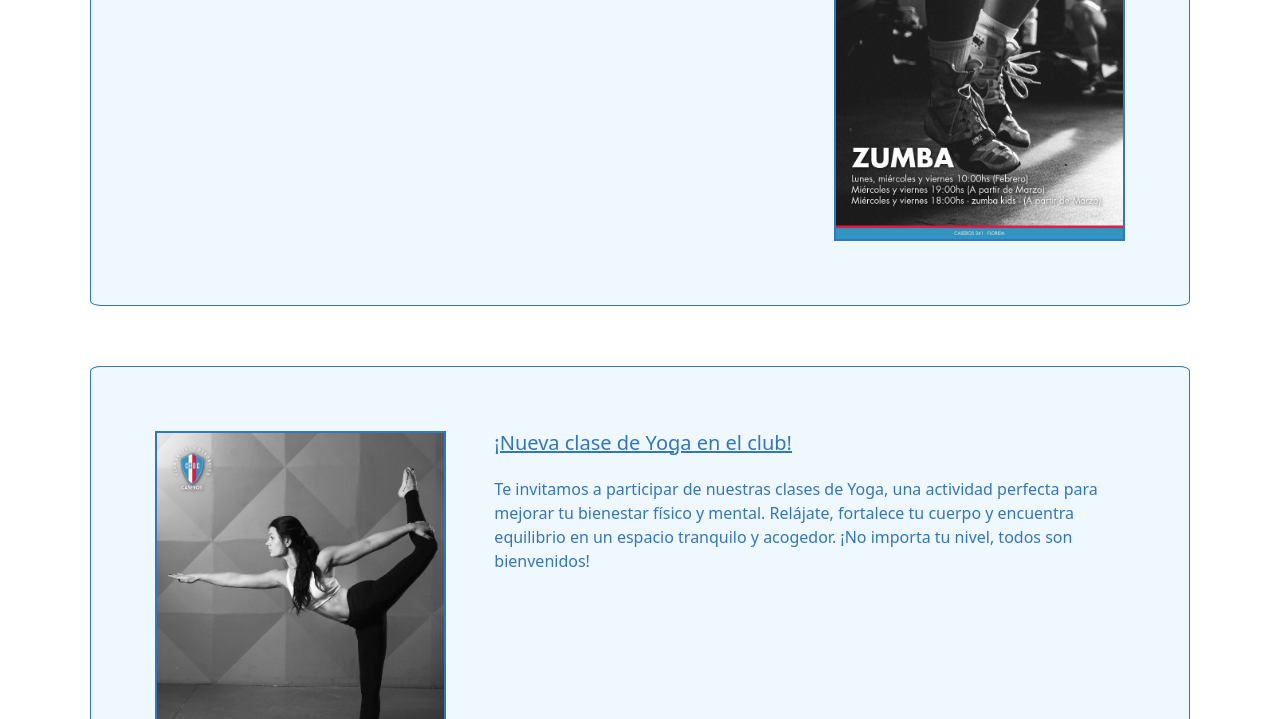
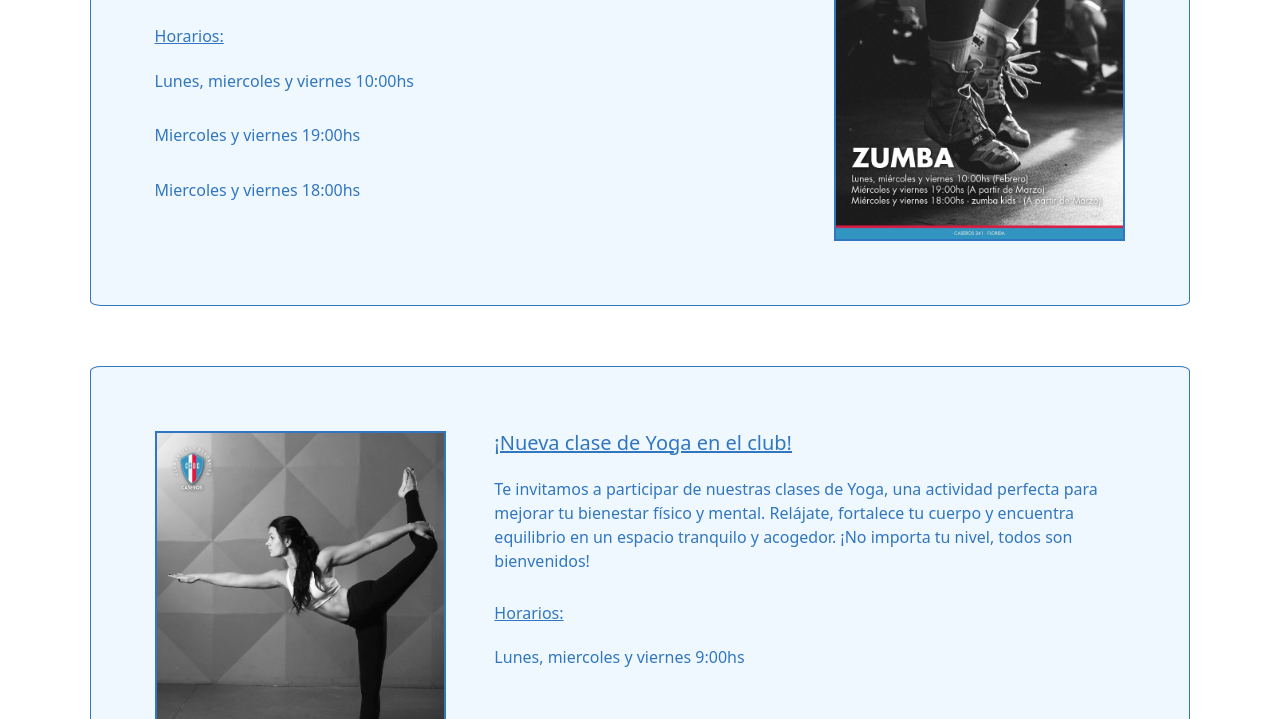
Before and after one commit to tomassciarrillo/ClubCaseros, a website: page pages/novedades.html in a window 1280 px wide. Shown: the part 915-1634 px from the top of the page. Drawn offline with nearby package versions, Linux system fonts and the light colour scheme.

Commit message:
Septimo commit

```diff
--- a/pages/novedades.html
+++ b/pages/novedades.html
@@ -74,6 +74,10 @@
                 <p class="parrafo-contenedor-novedades">Estamos emocionados de incorporar Zumba a nuestras actividades.
                     Ven a disfrutar de esta divertida y enérgica disciplina, ideal para todas las edades y niveles.
                     ¡Baila, y pásala genial en un ambiente amigable y motivador!</p>
+                <h6 class="titulo-contenedor-novedades titulo-zumba">Horarios:</h6>
+                <p class="parrafo-contenedor-novedades">Lunes, miercoles y viernes 10:00hs</p>
+                <p class="parrafo-contenedor-novedades">Miercoles y viernes 19:00hs</p>
+                <p class="parrafo-contenedor-novedades">Miercoles y viernes 18:00hs</p>
             </div>
             <img src="../imagenes/zumba.jpg" alt="" class="contenedor-novedades-imagen">
         </div>
@@ -85,6 +89,8 @@
                     actividad perfecta para mejorar tu bienestar físico y mental. Relájate, fortalece tu cuerpo y
                     encuentra equilibrio en un espacio tranquilo y acogedor. ¡No importa tu nivel, todos son
                     bienvenidos!</p>
+                <h6 class="titulo-contenedor-novedades titulo-zumba">Horarios:</h6>
+                <p class="parrafo-contenedor-novedades">Lunes, miercoles y viernes 9:00hs</p>
             </div>
         </div>
         <div class="contenedor-grilla-novedades">
```
Also changed, not shown: pages/contacto.html (+1 -1 lines).
